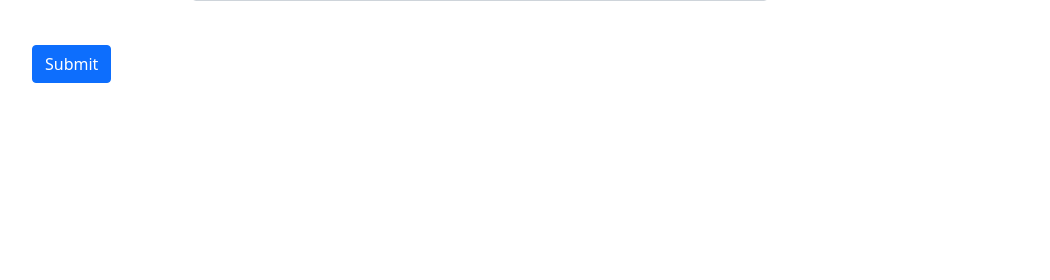
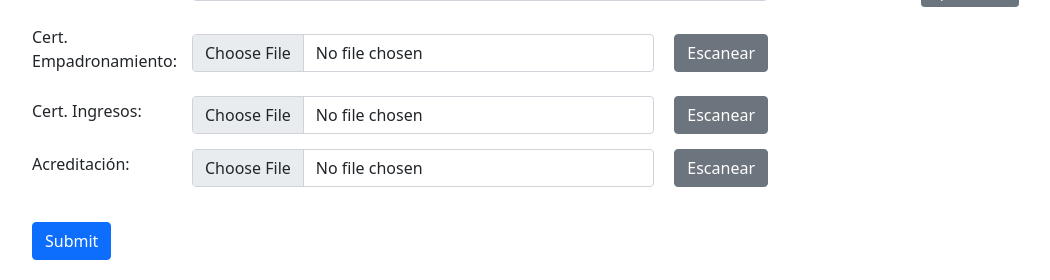
Before and after one commit to abrarhassan7809/profile_update, a FastAPI app: page / in a window 1280 px wide. Shown: the part 521-801 px from the top of the page, without its empty margins (50-1100 px from the left). Before the commit the page ends 604 px from the top, so only its background shows below. Run offline with FastAPI, Linux system fonts and the light colour scheme; some libraries are stand-ins or nearby versions.

Commit message:
upload and scan images

```diff
--- a/main.py
+++ b/main.py
@@ -16,9 +16,13 @@ app = FastAPI()
 app.mount("/static", StaticFiles(directory="static"), name="static")
 templates = Jinja2Templates(directory="templates")
 
-UPLOAD_DIRECTORY = "uploads/"
+UPLOAD_DIRECTORY = "uploads/images/"
 if not os.path.exists(UPLOAD_DIRECTORY):
     os.makedirs(UPLOAD_DIRECTORY)
+
+UPLOAD_FILE_DIRECTORY = "uploads/pdf_files"
+if not os.path.exists(UPLOAD_FILE_DIRECTORY):
+    os.makedirs(UPLOAD_FILE_DIRECTORY)
 
 
 @app.get("/logout/")
@@ -133,7 +137,10 @@ async def submit_form(request: Request, id: int = Form(...), numero_tarjeta: int
                       apellidos: str = Form(...), dni: str = Form(...), direccion: str = Form(...),
                       fecha_expedicion: str = Form(...), fecha_caducidad: str = Form(...),
                       certificado_ingresos: str = Form(), foto: UploadFile = File(None),
-                      certificado_jubilacion: str = Form(...), db: Session = Depends(get_db)):
+                      certificado_jubilacion: str = Form(...), cert_empadronamiento: UploadFile = File(...),
+                      cert_ingresos: UploadFile = File(...), acreditacion: UploadFile = File(...),
+                      db: Session = Depends(get_db)):
+
     # is_token = request.cookies.get('token')
     # if not is_token:
     #     return RedirectResponse(url=app.url_path_for("get_login"))
@@ -148,10 +155,25 @@ async def submit_form(request: Request, id: int = Form(...), numero_tarjeta: int
             with open(foto_path, "wb") as buffer:
                 buffer.write(await foto.read())
 
+        cert_empadronamiento_path = os.path.join(UPLOAD_FILE_DIRECTORY, cert_empadronamiento.filename)
+        cert_ingresos_path = os.path.join(UPLOAD_FILE_DIRECTORY, cert_ingresos.filename)
+        acreditacion_path = os.path.join(UPLOAD_FILE_DIRECTORY, acreditacion.filename)
+
+        with open(cert_empadronamiento_path, "wb") as f:
+            f.write(cert_empadronamiento.file.read())
+
+        with open(cert_ingresos_path, "wb") as f:
+            f.write(cert_ingresos.file.read())
+
+        with open(acreditacion_path, "wb") as f:
+            f.write(acreditacion.file.read())
+
         new_record = db_models.Profile(profile_id=id, numero_tarjeta=numero_tarjeta, nombre=nombre, apellidos=apellidos,
                                        dni=dni, direccion=direccion, fecha_expedicion=fecha_expedicion, foto=foto_path,
                                        fecha_caducidad=fecha_caducidad, certificado_ingresos=certificado_ingresos,
-                                       user_id=1, certificado_jubilacion=certificado_jubilacion)
+                                       user_id=1, certificado_jubilacion=certificado_jubilacion,
+                                       cert_empadronamiento=cert_empadronamiento_path, cert_ingresos=cert_ingresos_path,
+                                       acreditacion=acreditacion_path)
 
         db.add(new_record)
         db.commit()
@@ -170,4 +192,4 @@ async def submit_form(request: Request, id: int = Form(...), numero_tarjeta: int
 
 if __name__ == "__main__":
     Base.metadata.create_all(engine)
-    uvicorn.run("main:app", host='0.0.0.0', port=8000, workers=2, reload=True)
+    uvicorn.run("main:app", host='127.0.0.1', port=8000, workers=2, reload=True)
--- a/models/db_models.py
+++ b/models/db_models.py
@@ -1,4 +1,4 @@
-from sqlalchemy import Boolean, Column, ForeignKey, Integer, String
+from sqlalchemy import Boolean, Column, ForeignKey, Integer, String, Date
 from sqlalchemy.orm import relationship
 from db_config.database_config import Base
 
@@ -30,6 +30,9 @@ class Profile(Base):
     certificado_ingresos = Column(String, nullable=False)
     certificado_jubilacion = Column(String, nullable=False)
     foto = Column(String, nullable=False)
+    cert_empadronamiento = Column(String, nullable=False)
+    cert_ingresos = Column(String, nullable=False)
+    acreditacion = Column(String, nullable=False)
 
     user_id = Column(Integer, ForeignKey("users.id"))
     user = relationship("User", back_populates="profile")
--- a/templates/index.html
+++ b/templates/index.html
@@ -3,7 +3,7 @@
 <head>
     <meta charset="utf-8" />
     <meta name="viewport" content="width=device-width, initial-scale=1, shrink-to-fit=no">
-     <script src="https://kit.fontawesome.com/42d5adcbca.js" crossorigin="anonymous"></script>
+    <script src="https://kit.fontawesome.com/42d5adcbca.js" crossorigin="anonymous"></script>
     <link href="https://fonts.googleapis.com/icon?family=Material+Icons+Round" rel="stylesheet">
     <link href="https://cdn.jsdelivr.net/npm/bootstrap@5.1.3/dist/css/bootstrap.min.css" rel="stylesheet">
     <title>Expedients</title>
@@ -34,6 +34,16 @@
             height: 170px;
             border: 1px solid #ccc;
             margin-bottom: 10px;
+        }
+        .fa-file-pdf {
+            font-size: 30px;
+            margin-right: 20px;
+        }
+        .upload_file_field {
+            margin-right: 20px;
+        }
+        .hidden {
+            display: none;
         }
     </style>
 </head>
@@ -104,6 +114,27 @@
                         <label for="certificado_jubilacion" class="form-label">Certificado de Jubilacion:</label>
                         <input type="text" class="form-control" id="certificado_jubilacion" name="certificado_jubilacion" required>
                     </div>
+
+                    <div class="form-group">
+                        <label for="cert_empadronamiento" class="form-label">Cert. Empadronamiento:</label>
+                        <span id="cert_empadronamiento_icon" class="hidden"><i class="fas fa-file-pdf"></i></span>
+                        <input type="file" class="form-control upload_file_field" id="cert_empadronamiento" name="cert_empadronamiento" accept="application/pdf" required>
+                        <button type="button" class="btn btn-secondary" onclick="openCamera('cert_empadronamiento')">Escanear</button>
+                    </div>
+
+                    <div class="form-group">
+                        <label for="cert_ingresos" class="form-label">Cert. Ingresos:</label>
+                        <span id="cert_ingresos_icon" class="hidden"><i class="fas fa-file-pdf"></i></span>
+                        <input type="file" class="form-control upload_file_field" id="cert_ingresos" name="cert_ingresos" accept="application/pdf" required>
+                        <button type="button" class="btn btn-secondary" onclick="openCamera('cert_ingresos')">Escanear</button>
+                    </div>
+
+                    <div class="form-group">
+                        <label for="acreditacion" class="form-label">Acreditación:</label>
+                        <span id="acreditacion_icon" class="hidden"><i class="fas fa-file-pdf"></i></span>
+                        <input type="file" class="form-control upload_file_field" id="acreditacion" name="acreditacion" accept="application/pdf" required>
+                        <button type="button" class="btn btn-secondary" onclick="openCamera('acreditacion')">Escanear</button>
+                    </div>
                 </div>
 
                 <div class="col-md-4 photo-container mx-auto my-auto">
@@ -117,6 +148,25 @@
             </div>
         </form>
     </div>
+    <script src="https://cdnjs.cloudflare.com/ajax/libs/pdf-lib/1.17.1/pdf-lib.min.js"></script>
+    <script>
+        document.addEventListener("DOMContentLoaded", function () {
+            const errorAlerts = document.querySelectorAll(".alert-danger");
+            const successAlerts = document.querySelectorAll(".alert-success");
+
+            errorAlerts.forEach(function (errorAlert) {
+                setTimeout(function () {
+                  errorAlert.style.display = "none";
+                }, 2000);
+            });
+
+          successAlerts.forEach(function (successAlert) {
+              setTimeout(function () {
+                  successAlert.style.display = "none";
+              }, 2000);
+          });
+        });
+    </script>
     <script>
         document.getElementById('foto_upload').addEventListener('change', function(event) {
             const reader = new FileReader();
@@ -127,22 +177,82 @@
         });
     </script>
     <script>
-        document.addEventListener("DOMContentLoaded", function () {
-          var errorAlerts = document.querySelectorAll(".alert-danger");
-          var successAlerts = document.querySelectorAll(".alert-success");
+        function openCamera(inputId) {
+            if (!navigator.mediaDevices || !navigator.mediaDevices.getUserMedia) {
+                alert("Your browser does not support camera access.");
+                return;
+            }
 
-          errorAlerts.forEach(function (errorAlert) {
-              setTimeout(function () {
-                  errorAlert.style.display = "none";
-              }, 2000);
-          });
+            const video = document.createElement('video');
+            const canvas = document.createElement('canvas');
+            const context = canvas.getContext('2d');
+            let pdfDoc = null;
 
-          successAlerts.forEach(function (successAlert) {
-              setTimeout(function () {
-                  successAlert.style.display = "none";
-              }, 2000);
-          });
-        });
-  </script>
+            navigator.mediaDevices.getUserMedia({ video: true }).then(stream => {
+                video.srcObject = stream;
+                video.play();
+                document.body.appendChild(video);
+
+                video.addEventListener('click', () => {
+                    canvas.width = video.videoWidth;
+                    canvas.height = video.videoHeight;
+                    context.drawImage(video, 0, 0, canvas.width, canvas.height);
+
+                    const imageDataURL = canvas.toDataURL('image/png'); // Convert to PNG format
+                    document.body.removeChild(video);
+                    stream.getTracks().forEach(track => track.stop());
+
+                    // Ensure pdf-lib is loaded
+                    if (typeof PDFLib !== 'undefined') {
+                        // Create PDFDocument
+                        PDFLib.PDFDocument.create().then(doc => {
+                            pdfDoc = doc;
+
+                            // Convert image data URL to Uint8Array
+                            const base64String = imageDataURL.split(',')[1];
+                            const bytes = window.atob(base64String);
+                            const arrayBuffer = new ArrayBuffer(bytes.length);
+                            const uint8Array = new Uint8Array(arrayBuffer);
+
+                            for (let i = 0; i < bytes.length; i++) {
+                                uint8Array[i] = bytes.charCodeAt(i);
+                            }
+
+                            // Add image to PDF
+                            doc.embedPng(uint8Array).then(imageRef => {
+                                const page = doc.addPage([canvas.width, canvas.height]);
+                                const { width, height } = imageRef.scale(0.5);
+                                page.drawImage(imageRef, {
+                                    x: 0,
+                                    y: 0,
+                                    width,
+                                    height,
+                                });
+
+                                // Save PDF
+                                doc.save().then(pdfBytes => {
+                                    const file = new File([pdfBytes], inputId + ".pdf", { type: "application/pdf" });
+                                    const dataTransfer = new DataTransfer();
+                                    dataTransfer.items.add(file);
+                                    const inputElement = document.getElementById(inputId);
+                                    inputElement.files = dataTransfer.files;
+                                    document.getElementById(inputId + '_icon').classList.remove('hidden');
+                                });
+                            }).catch(error => {
+                                console.error("Error embedding image into PDF: ", error);
+                            });
+                        }).catch(error => {
+                            console.error("Error creating PDF document: ", error);
+                        });
+                    } else {
+                        console.error("PDFLib is not defined or not loaded.");
+                    }
+                });
+            }).catch(error => {
+                console.error("Error accessing camera: ", error);
+            });
+        }
+    </script>
+
 </body>
 </html>
```
Also changed, not shown: uploads/Screenshot from 2024-07-09 16-53-52.png (deleted).
